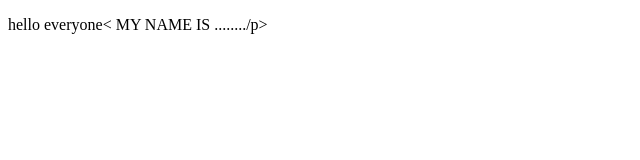
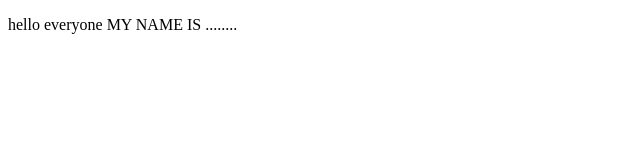
Before and after one commit to LAYVANROTH/TESTING, a plain HTML site: page index.html in a window 1280 px wide. Shown: the full height of the page, 0-640 px from the left. Drawn offline with Linux system fonts and the light colour scheme.

Commit message:
Add files via upload

```diff
--- a/index.html
+++ b/index.html
@@ -2,6 +2,6 @@
 <html
 <head><title>my website</title></head>
 <body>
-<p>hello everyone< MY NAME IS ......../p>
+<p>hello everyone MY NAME IS ........</p>
 </body>
 </html>
```
